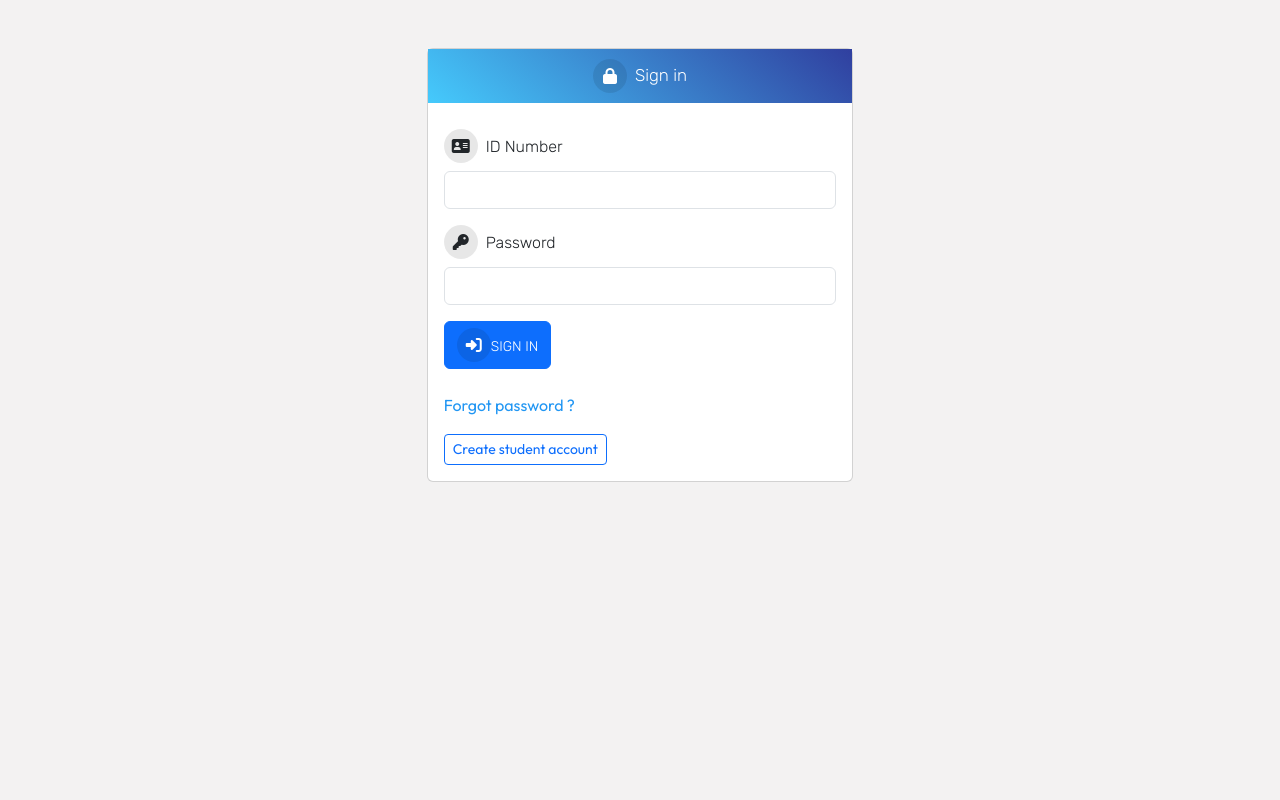
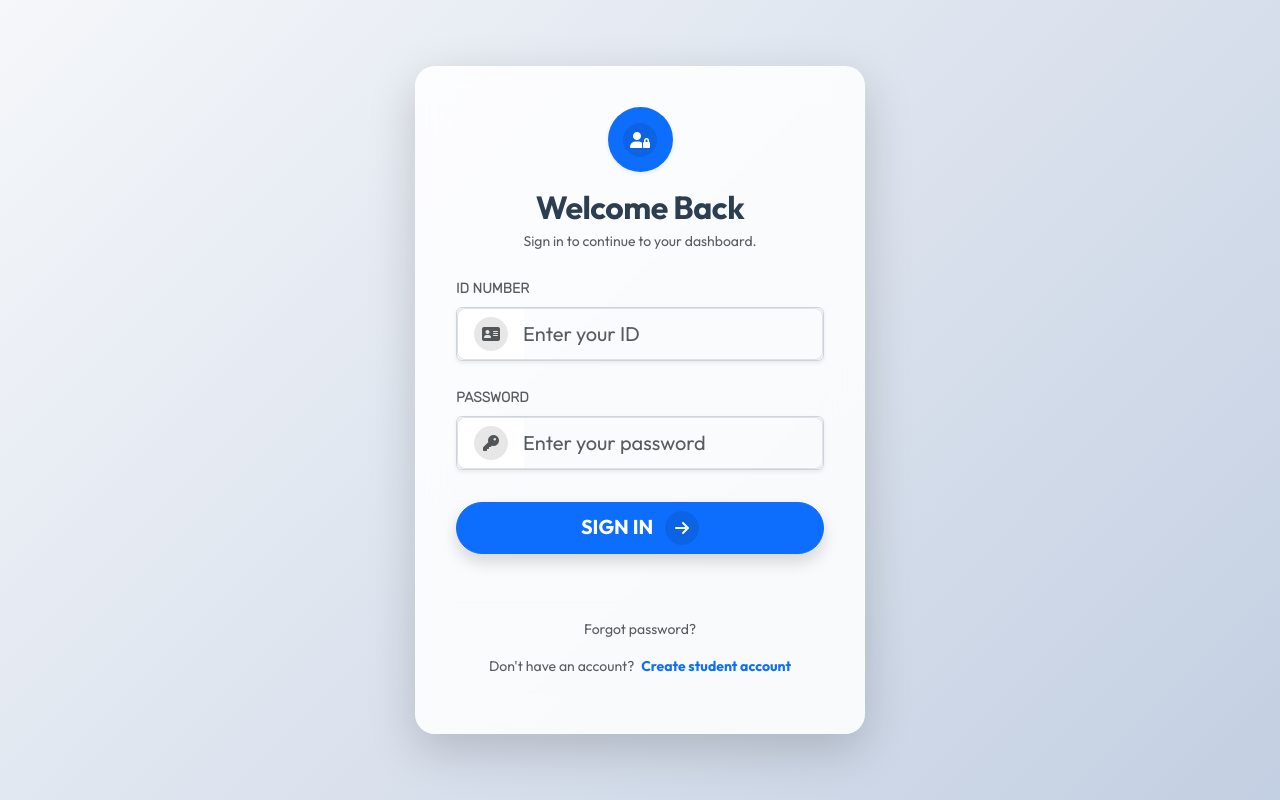
Before and after one commit to dev0918/LMS, a Django app: template templates/registration/login.html in a window 1280 px wide. Run offline with Django 3.2, Linux system fonts and the light colour scheme; the template is opened without the code that fills it, so the values that code supplies are empty; some libraries are stand-ins or nearby versions.

Commit message:
Enhance login UI with premium glassmorphism layout

```diff
--- a/templates/registration/login.html
+++ b/templates/registration/login.html
@@ -1,75 +1,94 @@
 {% extends 'registration/registration_base.html' %}
 {% load i18n %}
 {% block title %}{% trans 'Zyneriq - Login' %}{% endblock title %}
-{% load crispy_forms_tags %}
+
 {% block content %}
+<div class="w-100" style="max-width: 450px;">
+  <div class="glass-card shadow-lg">
+    <div class="text-center mb-4">
+      <div class="d-inline-flex align-items-center justify-content-center bg-primary text-white rounded-circle mb-3 shadow-sm" style="width: 65px; height: 65px; font-size: 26px;">
+        <i class="fas fa-user-lock"></i>
+      </div>
+      <h2 class="auth-title mb-1">{% trans 'Welcome Back' %}</h2>
+      <p class="text-muted small">{% trans 'Sign in to continue to your dashboard.' %}</p>
+    </div>
 
-<div class="col-md-4 mx-auto mt-5">
-  <div class="card">
-    <div class="form-title">
-      <i class="fas fa-lock me-2"></i>
-      {% trans 'Sign in' %}
+    {% include 'snippets/messages.html' %}
+
+    <form action="" method="POST" id="login-form" class="mt-4">{% csrf_token %}
+      <div class="form-group mb-4 position-relative">
+          <label class="form-label text-muted small fw-semibold text-uppercase" for="username_id">{% trans 'ID Number' %}</label>
+          <div class="input-group input-group-lg shadow-sm rounded">
+            <span class="input-group-text bg-white border-end-0 text-muted"><i class="fas fa-address-card"></i></span>
+            <input type="text" name="username" id="username_id" class="form-control border-start-0 ps-0 form-control-lg" placeholder="Enter your ID" required>
           </div>
-    <div class="card-body">
-        {% include 'snippets/messages.html' %}
-        <form action="" method="POST" id="login-form">{% csrf_token %}
-          <div class="form-group mb-3">
-              <label class="mb-2" for="username_id"><i class="fas fa-address-card me-2"></i>{% trans 'ID Number' %}</label>
-              <input type="text" name="username" id="username_id" class="form-control" required>
           <div id="message-wrapper"></div>
       </div>
-          <div class="form-group mb-3">
-              <label class="mb-2" for="password_id"><i class="fas fa-key me-2"></i>{% trans 'Password' %}</label>
-              <input type="password" name="password" id="password_id" class="form-control" required>
+
+      <div class="form-group mb-4">
+          <label class="form-label text-muted small fw-semibold text-uppercase" for="password_id">{% trans 'Password' %}</label>
+          <div class="input-group input-group-lg shadow-sm rounded">
+            <span class="input-group-text bg-white border-end-0 text-muted"><i class="fas fa-key"></i></span>
+            <input type="password" name="password" id="password_id" class="form-control border-start-0 ps-0 form-control-lg" placeholder="Enter your password" required>
           </div>
+      </div>
+
       {% if form.non_field_errors %}
-                <span class="text-danger"><i class="fas fa-exclamation-circle"></i> {{ form.non_field_errors|striptags }}</span><br>
+            <div class="alert alert-danger px-3 py-2 small mb-4 rounded shadow-sm border-0"><i class="fas fa-exclamation-circle me-1"></i> {{ form.non_field_errors|striptags }}</div>
       {% elif form.errors %}
-                <span class="text-danger"><i class="fas fa-exclamation-circle"></i> {% trans 'Invalid ID or password.' %}</span><br>
+            <div class="alert alert-danger px-3 py-2 small mb-4 rounded shadow-sm border-0"><i class="fas fa-exclamation-circle me-1"></i> {% trans 'Invalid ID or password.' %}</div>
       {% endif %}
 
-          <button type="submit" class="btn btn-primary" id="login-btn"><i class="fas fa-sign-in-alt"></i><small>{% trans 'SIGN IN' %}</small></button>
+      <div class="d-grid mt-4 pt-2">
+        <button type="submit" class="btn btn-primary btn-lg rounded-pill fw-bold shadow" id="login-btn">
+          {% trans 'SIGN IN' %} <i class="fas fa-arrow-right ms-2"></i>
+        </button>
+      </div>
     </form>
-        <br>
-        <div class="login-bottom">
-          <a href="{% url 'password_reset' %}" class="link">{% trans 'Forgot password ?' %}</a>
-          <br>
-          <a href="{% url 'register' %}" class="btn btn-outline-primary btn-sm mt-3">{% trans 'Create student account' %}</a>
-        </div>
+
+    <div class="text-center mt-5 pt-3 border-top border-light">
+      <a href="{% url 'password_reset' %}" class="text-decoration-none text-muted small hover-primary d-block mb-3 transition-opacity">{% trans 'Forgot password?' %}</a>
+      <p class="text-muted small">Don't have an account? <a href="{% url 'register' %}" class="fw-bold text-primary text-decoration-none ms-1">{% trans 'Create student account' %}</a></p>
     </div>
   </div>
 </div>
 {% endblock content %}
 
 {% block js %}
-
 <script>
   $('#login-form').submit(function (e) {
-    // e.preventDefault();
-    $('#login-btn').addClass('disabled')
-    $('#login-btn').html(`<i class="fas fa-sign-in-alt"></i> Signing you in . . .`)
-  })
+    let btn = $('#login-btn');
+    btn.addClass('disabled');
+    btn.html(`<span class="spinner-border spinner-border-sm me-2" role="status" aria-hidden="true"></span> Signing you in...`);
+  });
 
-  $("#username").on("input", function () {
-    username = $(this).val();
-
+  $("#username_id").on("input", function () {
+    let username = $(this).val();
+    if(username.length < 2) return;
     $.ajax({
       url: "/accounts/ajax/validate-username/",
-      data: {
-        username: username
-      },
+      data: { username: username },
       dataType: 'json',
       success: function (data) {
         if (data.is_taken) {
-          console.log(data.is_taken);
-          $('#message-wrapper').html(`<p class="my-2 text-danger"><span class="bg-error p-2"><b>${username}</b> already taken :( try another one </span></p>`)
-        }
-        else {
-          $('#message-wrapper').html(`<p class="my-2 text-success"><span class="bg-correct p-2"><b>${username}</b> is valid </span></p>`)
+          $('#message-wrapper').html(`<div class="text-danger small mt-1 fw-medium"><i class="fas fa-times-circle me-1"></i><b>${username}</b> is already taken</div>`);
+        } else {
+          $('#message-wrapper').html(`<div class="text-success small mt-1 fw-medium"><i class="fas fa-check-circle me-1"></i><b>${username}</b> is valid</div>`);
         }
       }
-
-    })
-  })
+    });
+  });
 </script>
+<style>
+.hover-primary { transition: color 0.2s ease; }
+.hover-primary:hover { color: var(--bs-primary) !important; }
+.input-group { border: 1px solid #ced4da; transition: all 0.2s ease; }
+.input-group:focus-within {
+  border-color: var(--bs-primary);
+  box-shadow: 0 0 0 0.25rem rgba(13, 110, 253, 0.25) !important;
+}
+.form-control:focus { border-color: transparent; box-shadow: none; }
+.input-group .form-control { background-color: transparent; }
+.input-group .input-group-text { background-color: transparent; }
+</style>
 {% endblock %}
--- a/templates/registration/registration_base.html
+++ b/templates/registration/registration_base.html
@@ -3,5 +3,26 @@
 {% block sidebar %}{% endblock %}
 
 {% block maincontent %}
-  {% block content %}{% endblock content %}
+<div class="auth-wrapper d-flex align-items-center justify-content-center flex-column" style="min-height: 100vh; background: linear-gradient(135deg, #f5f7fa 0%, #c3cfe2 100%); width: 100vw; position: absolute; top:0; left:0; z-index: 9999;">
+  <style>
+    body { overflow-x: hidden; }
+    .glass-card {
+        background: rgba(255, 255, 255, 0.85);
+        backdrop-filter: blur(16px);
+        -webkit-backdrop-filter: blur(16px);
+        border: 1px solid rgba(255, 255, 255, 0.3);
+        border-radius: 20px;
+        box-shadow: 0 8px 32px 0 rgba(31, 38, 135, 0.1);
+        padding: 40px;
+    }
+    .auth-title {
+        font-weight: 700;
+        color: #2c3e50;
+        letter-spacing: -0.5px;
+    }
+  </style>
+  <div class="container d-flex align-items-center justify-content-center">
+      {% block content %}{% endblock content %}
+  </div>
+</div>
 {% endblock %}
```
Lines whose indentation alone changed are shown as unchanged.
